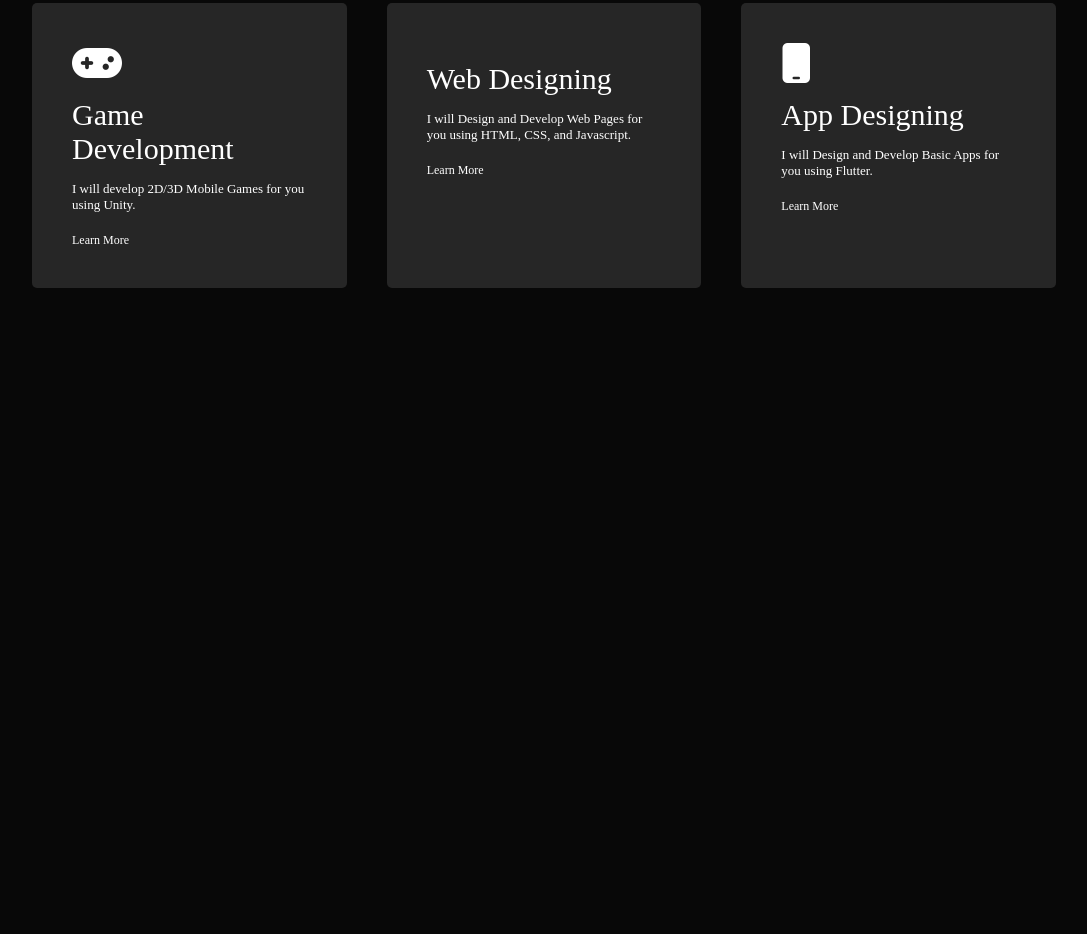
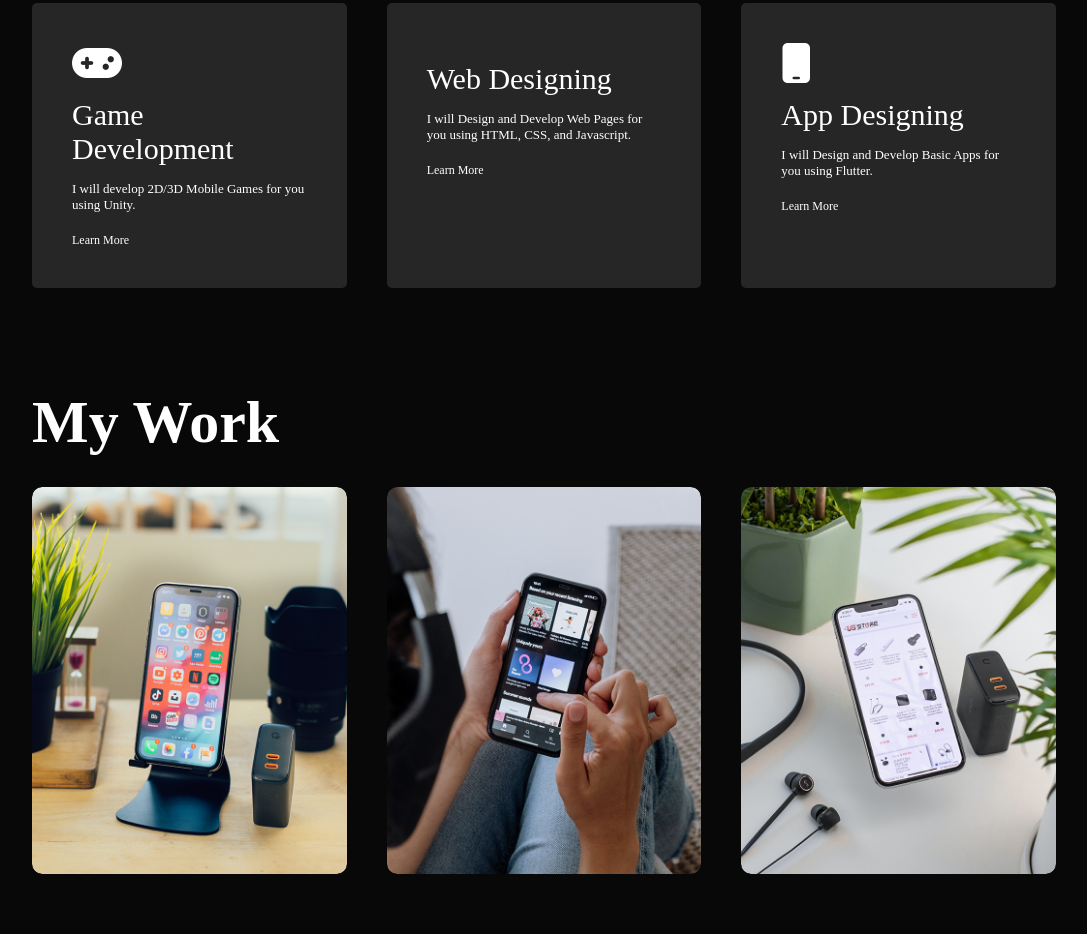
Before and after one commit to varun-wahi/Varun-Portfolio, a plain HTML site: page index.html in a window 1280 px wide. Shown: the part 1586-2520 px from the top of the page, without its empty margins (96-1183 px from the left). Before the commit the page ends 1914 px from the top, so only its background shows below. Drawn offline with Linux system fonts and the light colour scheme; some icons are missing.

Commit message:
Added Portfolio

```diff
--- a/index.html
+++ b/index.html
@@ -1,5 +1,6 @@
 <!DOCTYPE html>
 <html lang="en">
+
 <head>
     <meta charset="UTF-8">
     <meta http-equiv="X-UA-Compatible" content="IE=edge">
@@ -8,6 +9,7 @@
     <link rel="stylesheet" href="style.css">
     <script src="https://kit.fontawesome.com/b2b118c15f.js" crossorigin="anonymous"></script>
 </head>
+
 <body>
     <div id="header">
         <div class="container">
@@ -25,7 +27,7 @@
 
             <div class="header-text">
                 <p>Game Developer</p>
-            <h1>Hi, I'm <span>Varun</span>  Wahi <br>From India</h1>
+                <h1>Hi, I'm <span>Varun</span> Wahi <br>From India</h1>
             </div>
 
         </div>
@@ -44,7 +46,9 @@
 
                 <div class="about-col-2">
                     <h1 class="sub-title">About Me</h1>
-                <p>Lorem ipsum dolor sit amet consectetur adipisicing elit. Provident libero nostrum nihil veritatis officiis ratione harum ea tempora eius, unde eaque corrupti et non. At est officia laborum quia architecto! </p>
+                    <p>Lorem ipsum dolor sit amet consectetur adipisicing elit. Provident libero nostrum nihil veritatis
+                        officiis ratione harum ea tempora eius, unde eaque corrupti et non. At est officia laborum quia
+                        architecto! </p>
 
                     <div class="tab-titles">
                         <p class="tab-links active-link" onclick="opentab('skills')">Skills</p>
@@ -63,7 +67,8 @@
                     <div class="tab-contents" id="experience">
                         <ul>
                             <li><span>Freelancing</span><br>2 Years as a Freelancing Game Developer</li>
-                        <li><span>Hacktober 2022</span><br>Open Source Contribution for 'Blogify' during Hacktoberfest 2022</li>
+                            <li><span>Hacktober 2022</span><br>Open Source Contribution for 'Blogify' during
+                                Hacktoberfest 2022</li>
 
                         </ul>
                     </div>
@@ -90,7 +95,9 @@
                     <i class="fa-solid fa-gamepad"></i>
                     <h2>Game Development</h2>
                     <p>I will develop 2D/3D Mobile Games for you using Unity.</p>
-                <a href="https://www.fiverr.com/varunwahi/make-basic-games-on-unity-fast?context_referrer=user_page&ref_ctx_id=18efc1bedbc31361d8fe442bd8ae4313&pckg_id=1&pos=1&seller_online=true&imp_id=66e76f13-6a2a-48f6-bb17-5365e06794b8">Learn More</a>
+                    <a
+                        href="https://www.fiverr.com/varunwahi/make-basic-games-on-unity-fast?context_referrer=user_page&ref_ctx_id=18efc1bedbc31361d8fe442bd8ae4313&pckg_id=1&pos=1&seller_online=true&imp_id=66e76f13-6a2a-48f6-bb17-5365e06794b8">Learn
+                        More</a>
                 </div>
 
                 <div>
@@ -111,6 +118,23 @@
         </div>
     </div>
 
+    <!-- -------------------Portfolio-------------------- -->
+    <div id="portfolio">
+        <div class="container">
+            <h1 class="sub-title">My Work</h1>
+            <div class="work-list">
+                <div class="work">
+                    <img src="images/work-1.png">
+                </div>
+                <div class="work">
+                    <img src="images/work-2.png">
+                </div>
+                <div class="work">
+                    <img src="images/work-3.png">
+                </div>
+            </div>
+        </div>
+    </div>
 
 
 
@@ -119,12 +143,12 @@
         var tablinks = document.getElementsByClassName("tab-links");
         var tabcontents = document.getElementsByClassName("tab-contents")
 
-    function opentab(tabname){
-        for(tablink of tablinks){
+        function opentab(tabname) {
+            for (tablink of tablinks) {
                 tablink.classList.remove("active-link");
             }
 
-        for(tabcontent of tabcontents){
+            for (tabcontent of tabcontents) {
                 tabcontent.classList.remove("active-tab");
             }
 
@@ -134,4 +158,5 @@
     </script>
 
 </body>
+
 </html>
```
Lines whose indentation alone changed are shown as unchanged.
